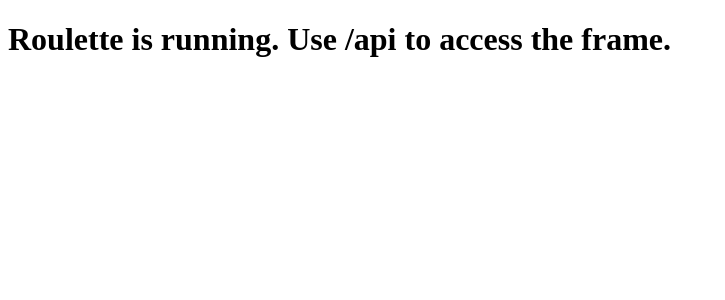
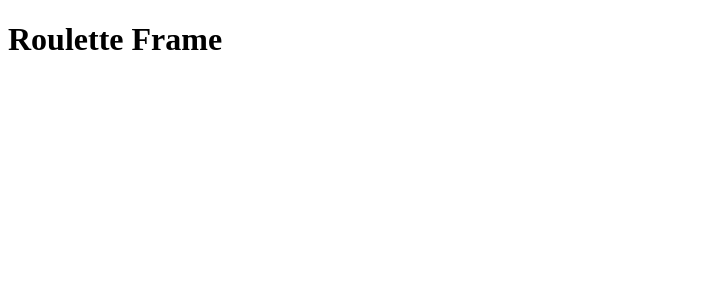
Before and after one commit to Enticing569/farcaster-roulette, a Next.js app: page / in a window 1280 px wide. Shown: the top 300 px of the page, without its empty margins (0-725 px from the left). Built offline with nearby package versions, Linux system fonts and the light colour scheme.

Commit message:
Update page.js

```diff
--- a/app/page.js
+++ b/app/page.js
@@ -1,3 +1,21 @@
+import { getFrameMetadata } from 'frog/next';
+
+export async function generateMetadata() {
+  const frameTags = await getFrameMetadata('https://farcaster-roulette-zeta.vercel.app/api');
+  return {
+    other: frameTags,
+  };
+}
+
 export default function Page() {
-  return <h1>Roulette is running. Use /api to access the frame.</h1>;
+  return (
+    <html>
+      <head>
+        <title>Roulette</title>
+      </head>
+      <body>
+        <h1>Roulette Frame</h1>
+      </body>
+    </html>
+  );
 }
```
